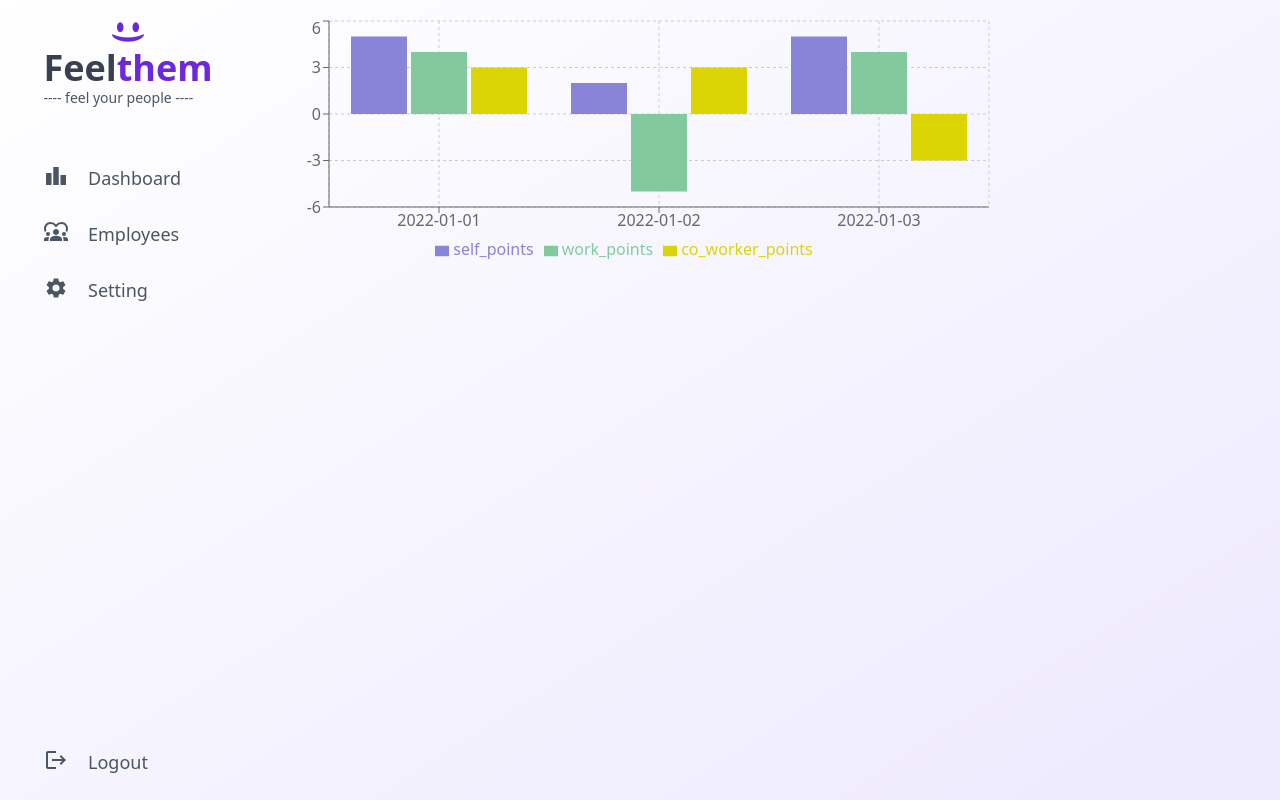
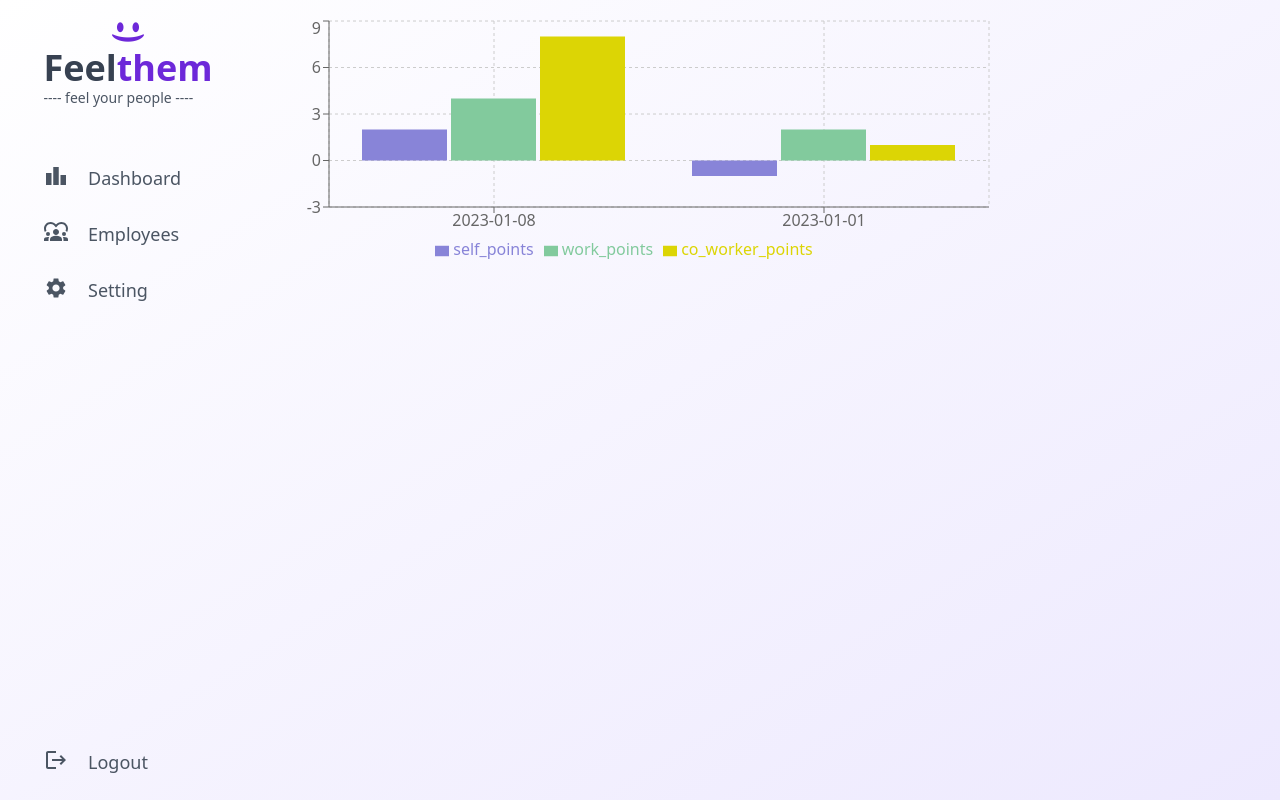
Before and after one commit to PatcharaKL/FeelME_Web, a React app: page / in a window 1280 px wide. Built offline with nearby package versions, Linux system fonts and the light colour scheme; the HTML template or start-up script is replaced by a standard one.

Commit message:
add transform response function

```diff
--- a/src/components/graph/graph.tsx
+++ b/src/components/graph/graph.tsx
@@ -52,35 +52,25 @@ interface UserHappinessHistory {
   date: string;
 }
 
-const transformToChartData = (rawData: RawUserHappinessHistory) => {
-  const data: UserHappinessHistory[] = [
-    {
-      id: 1,
-      self_points: 5,
-      work_points: 4,
-      co_worker_points: 3,
-      date: "2022-01-01",
-    },
-    {
-      id: 1,
-      self_points: 2,
-      work_points: -5,
-      co_worker_points: 3,
-      date: "2022-01-02",
-    },
-    {
-      id: 1,
-      self_points: 5,
-      work_points: 4,
-      co_worker_points: -3,
-      date: "2022-01-03",
-    },
-  ];
-  return data;
+const transformToChartData = (
+  rawData?: RawUserHappinessHistory
+): UserHappinessHistory[] => {
+  const { id, record } = resMock;
+  const transformedData = [];
+  for (const i in record) {
+    console.log(record[i]);
+    transformedData.push({
+      id: id,
+      ...record[i].happiness_points,
+      date: record[i].date,
+    });
+  }
+  return transformedData;
 };
 
 export const Graph = () => {
   return (
+    <>
       <div>
         <BarChart width={730} height={250} data={transformToChartData(resMock)}>
           <CartesianGrid strokeDasharray="3 3" />
@@ -93,5 +83,6 @@ export const Graph = () => {
           <Bar dataKey="co_worker_points" fill="#dcd505" />
         </BarChart>
       </div>
+    </>
   );
 };
```
Lines whose indentation alone changed are shown as unchanged.
